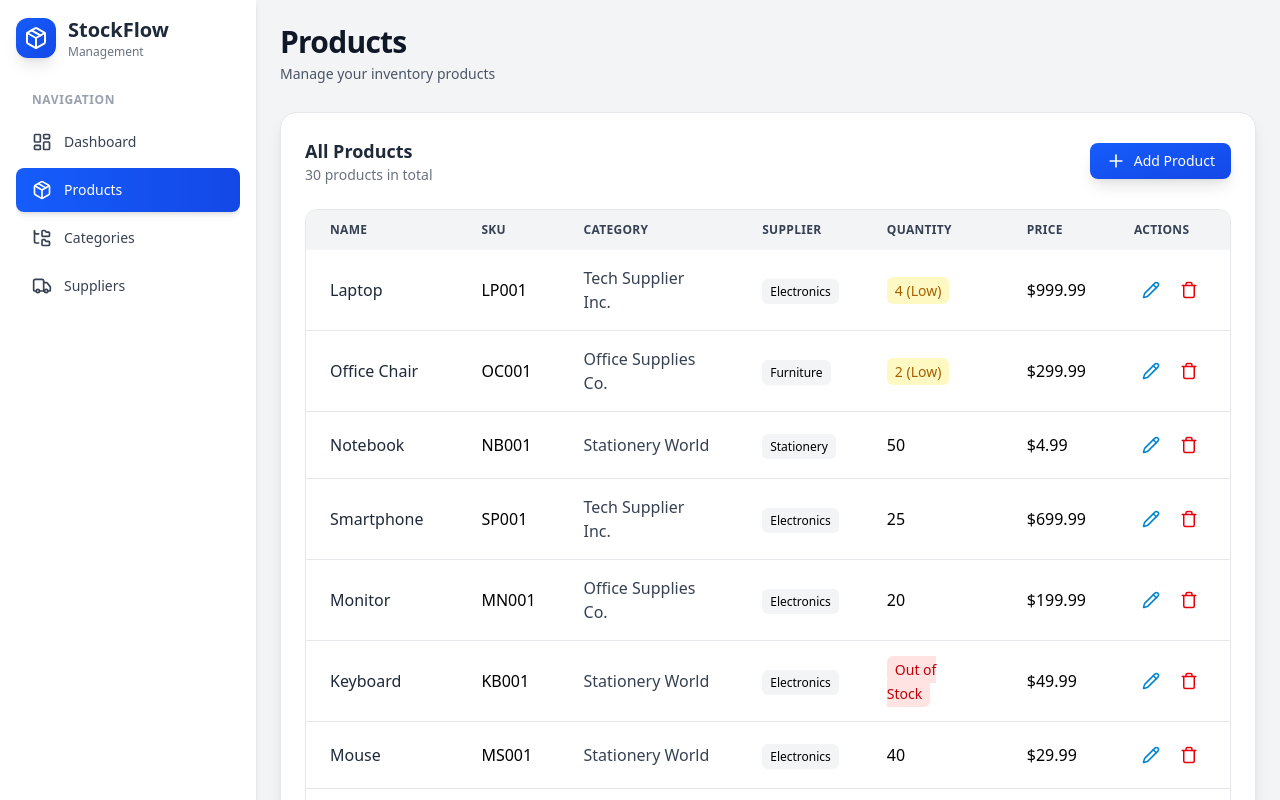
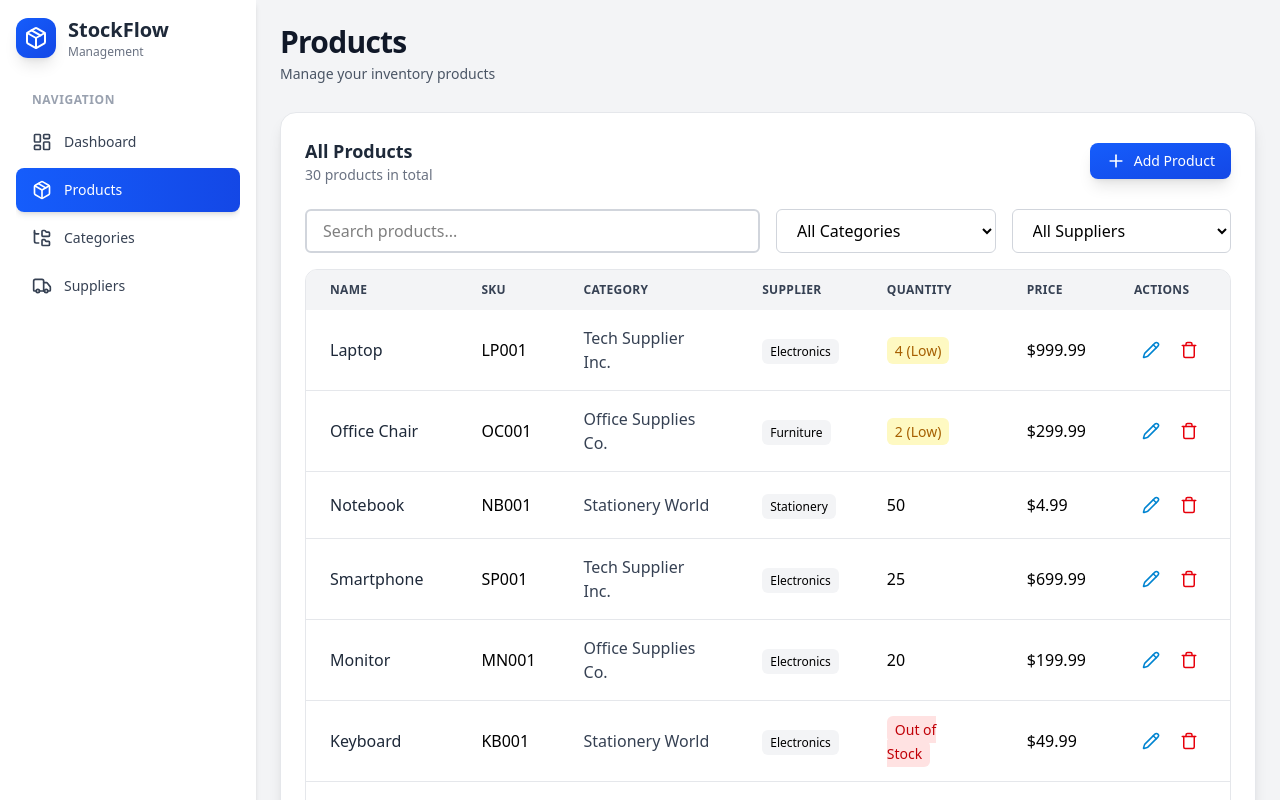
Before and after one commit to Sa3d-Ka/Gestion-Stock, a React app in the folder frontend/: page /products in a window 1280 px wide. Shown: the top 800 px of the page. Built offline with nearby package versions, Linux system fonts and the light colour scheme; the HTML template or start-up script is replaced by a standard one.

Commit message:
feat: add search and filter components for products by category and supplier

```diff
--- a/frontend/src/pages/Products.jsx
+++ b/frontend/src/pages/Products.jsx
@@ -60,9 +60,25 @@ const Products = () => {
           </button>
         </div>
 
-        <div>
+        <div className="grid grid-cols-12 gap-4 mb-4">
           {/* Filters - Placeholder for future filter components */}
-
+          <input type="text" className="col-span-6 border-2 border-gray-300 rounded-md px-4 py-2 outline-0 focus:border-blue-500" placeholder="Search products..." />
+          <select className="col-span-3 border border-gray-300 rounded-md px-4 py-2 outline-0 focus:border-blue-500">
+            <option value="">All Categories</option>
+            {categories.map((category) => (
+              <option key={category.id} value={category.id}>
+                {category.name}
+              </option>
+            ))}
+          </select>
+          <select className="col-span-3 border border-gray-300 rounded-md px-4 py-2 outline-0 focus:border-blue-500">
+            <option value="">All Suppliers</option>
+            {suppliers.map((supplier) => (
+              <option key={supplier.id} value={supplier.id}>
+                {supplier.name}
+              </option>
+            ))}
+          </select>
         </div>
 
         {/* Table */}
```
